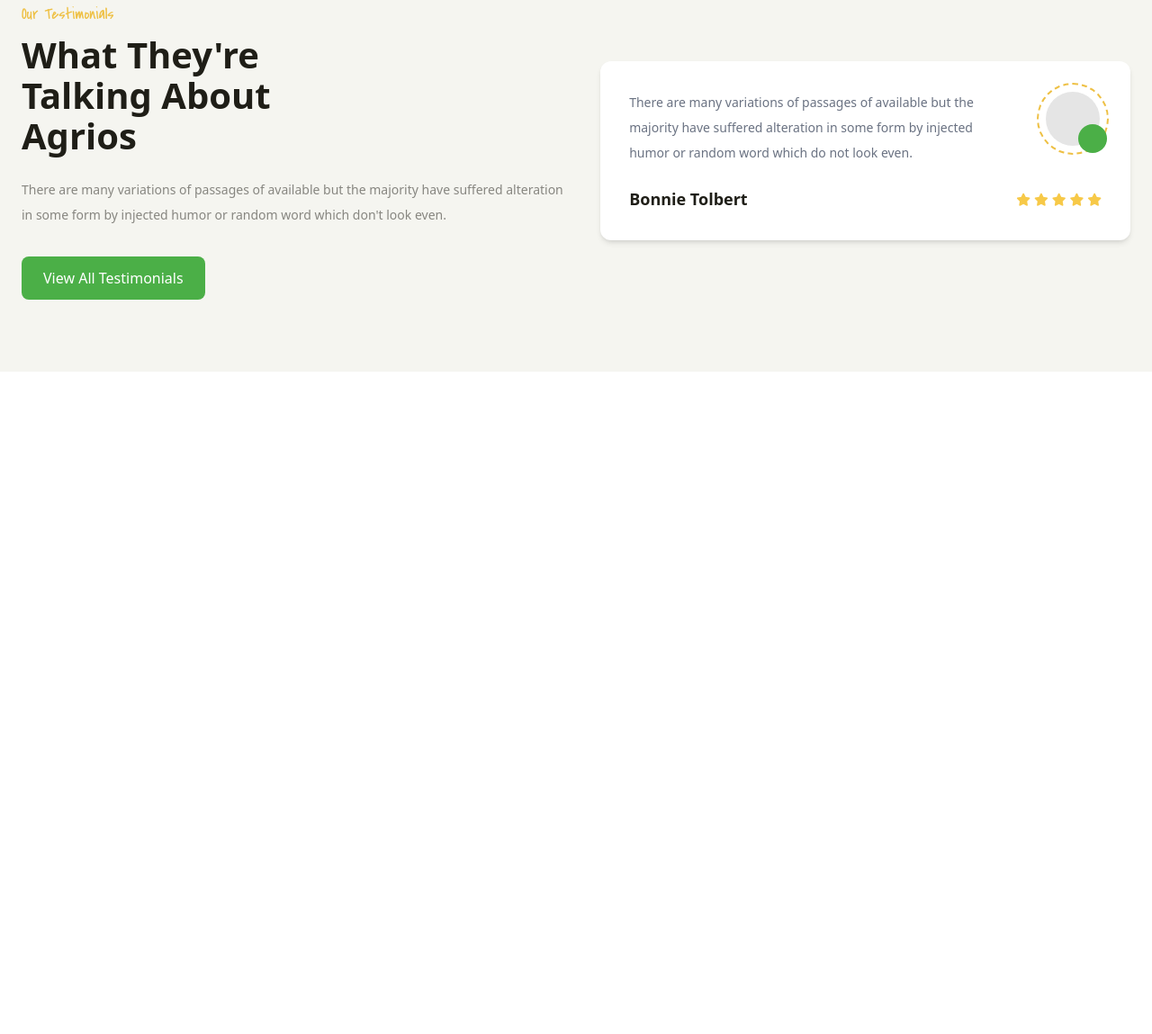
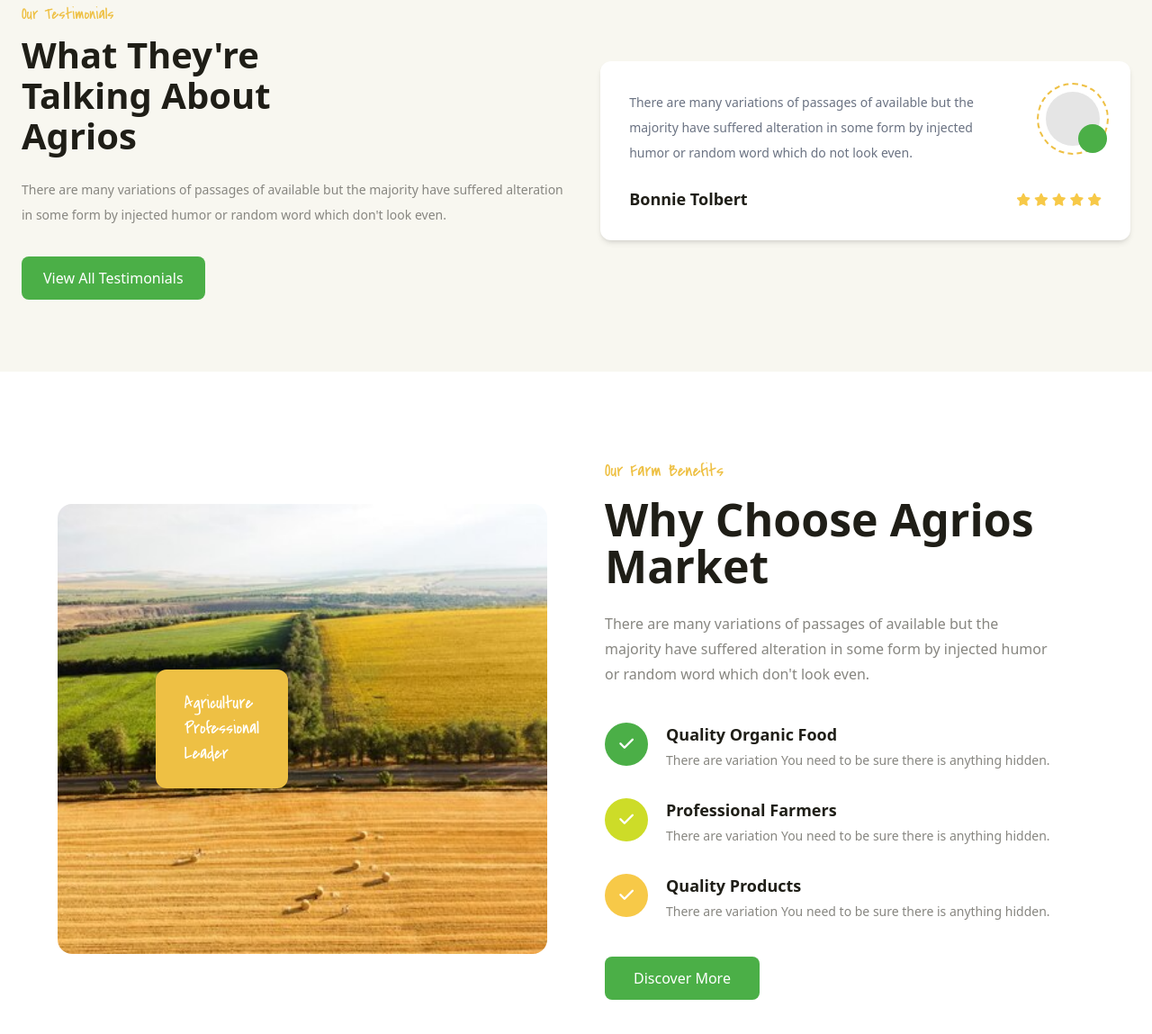
Before and after one commit to wijdanqamhawi/Agrios-project, a website: page index.html in a window 1280 px wide. Shown: the part 3983-5132 px from the top of the page at 90% size. Before the commit the page ends 4396 px from the top, so only its background shows below. Drawn offline with Linux system fonts and the light colour scheme.

Commit message:
section Our Farm Benefits

```diff
--- a/index.html
+++ b/index.html
@@ -330,7 +330,7 @@
   </div>
 </section>
 
-<section class="py-20 bg-[#f5f5f0]">
+<section class="py-20 bg-[#F8F7F0]">
   <div class="container mx-auto px-6 flex flex-col lg:flex-row items-center gap-10">
     <div class="lg:w-1/2">
       <p class="text-[#eec044] font-covered text-[18px] mb-2">Our Testimonials</p>
@@ -377,7 +377,60 @@
   </div>
 </section>
 
+<section class="py-24 bg-white">
+  <div class="max-w-300 mx-auto px-6">
+    <div class="grid grid-cols-1 lg:grid-cols-2 gap-16 items-center">
+      <div class="relative">
+        <img src="./assets/img/land and tree.png" class="w-full h-125 object-cover rounded-2xl">
+        <div class="absolute top-1/2 left-[20%] -translate-y-1/2  bg-[#eec044] text-white px-8 py-6 rounded-xl shadow-lg">
+          <p class="font-covered text-[20px] leading-7"> Agriculture <br> Professional <br> Leader </p>
+        </div>
+      </div>
 
+      <div>
+        <p class="text-[#eec044] font-covered text-[20px] mb-3"> Our Farm Benefits</p>
+        <h2 class="text-[#1f1e17] font-extrabold text-[50px] leading-13 mb-6"> Why Choose Agrios <br> Market</h2>
+        <p class="text-[#878680] text-[16px] leading-7 mb-10 max-w-125">
+          There are many variations of passages of available but the majority
+          have suffered alteration in some form by injected humor or random
+          word which don't look even.</p>
+        <div>
+          <div class="flex items-start gap-5 mb-8">
+            <span class="w-12 h-12 bg-[#4baf47] rounded-full flex items-center justify-center text-white text-lg">
+              <i class="fa-solid fa-check"></i>
+            </span>
+            <div>
+              <h4 class="font-bold text-[#1f1e17] text-[18px] mb-1"> Quality Organic Food</h4>
+              <p class="text-[#878680] text-[14px]">There are variation You need to be sure there is anything hidden.</p>
+            </div>
+          </div>
+
+          <div class="flex items-start gap-5 mb-8">
+            <span class="w-12 h-12 bg-[#cddc28] rounded-full flex items-center justify-center text-white text-lg">
+              <i class="fa-solid fa-check"></i>
+            </span>
+            <div>
+              <h4 class="font-bold text-[#1f1e17] text-[18px] mb-1">Professional Farmers</h4>
+              <p class="text-[#878680] text-[14px]">There are variation You need to be sure there is anything hidden.</p>
+            </div>
+          </div>
+
+          <div class="flex items-start gap-5">
+            <span class="w-12 h-12 bg-[#f7c948] rounded-full flex items-center justify-center text-white text-lg">
+              <i class="fa-solid fa-check"></i>
+            </span>
+            <div>
+              <h4 class="font-bold text-[#1f1e17] text-[18px] mb-1">Quality Products</h4>
+              <p class="text-[#878680] text-[14px]">There are variation You need to be sure there is anything hidden.</p>
+            </div>
+          </div>
+        </div>
+
+ <button class="mt-10 bg-[#4baf47] text-white px-8 py-3 rounded-lg hover:bg-green-700 transition"> Discover More </button>
+      </div>
+    </div>
+  </div>
+</section>
 
 </main>
 </body>
```
Also changed, not shown: assets/css/output.css, assets/img/land and tree.png (added).
